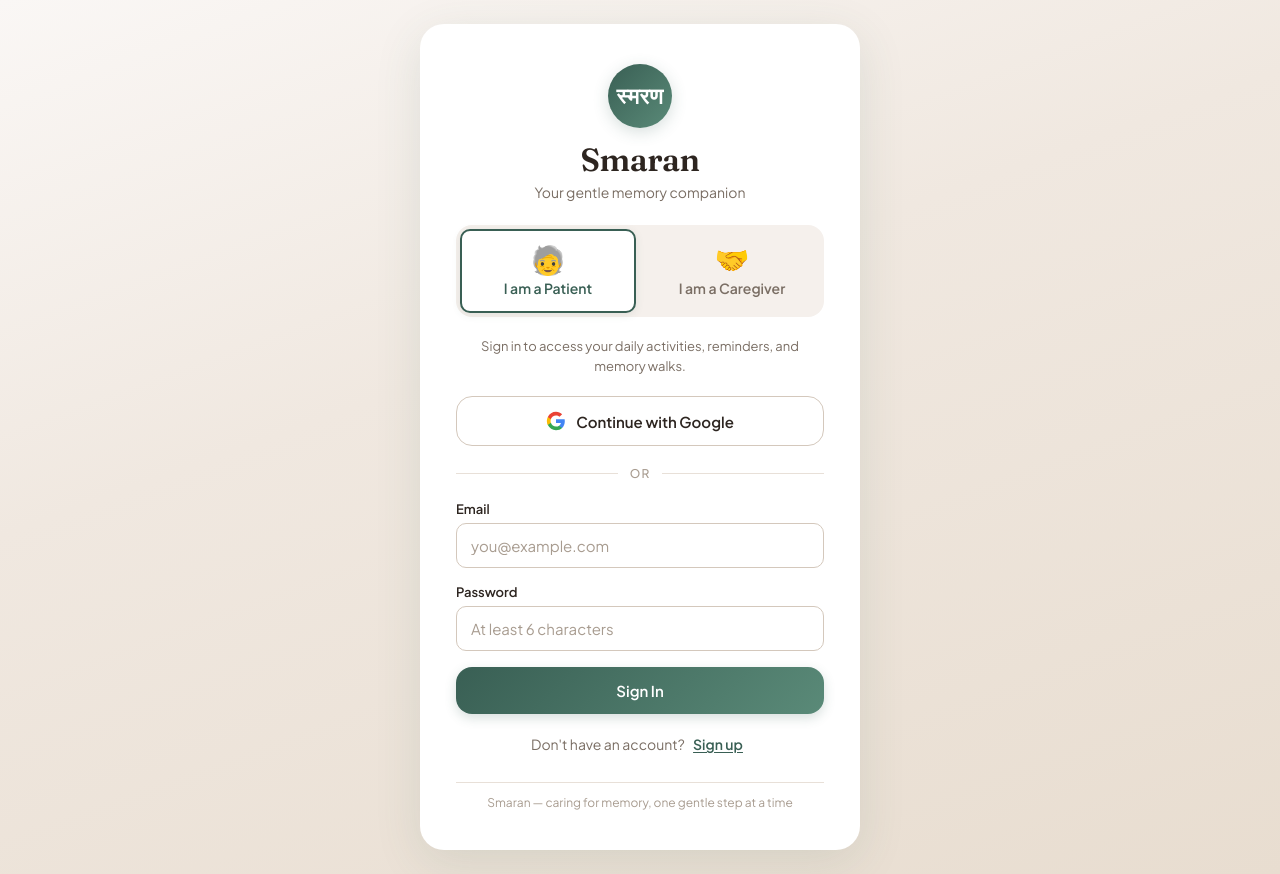
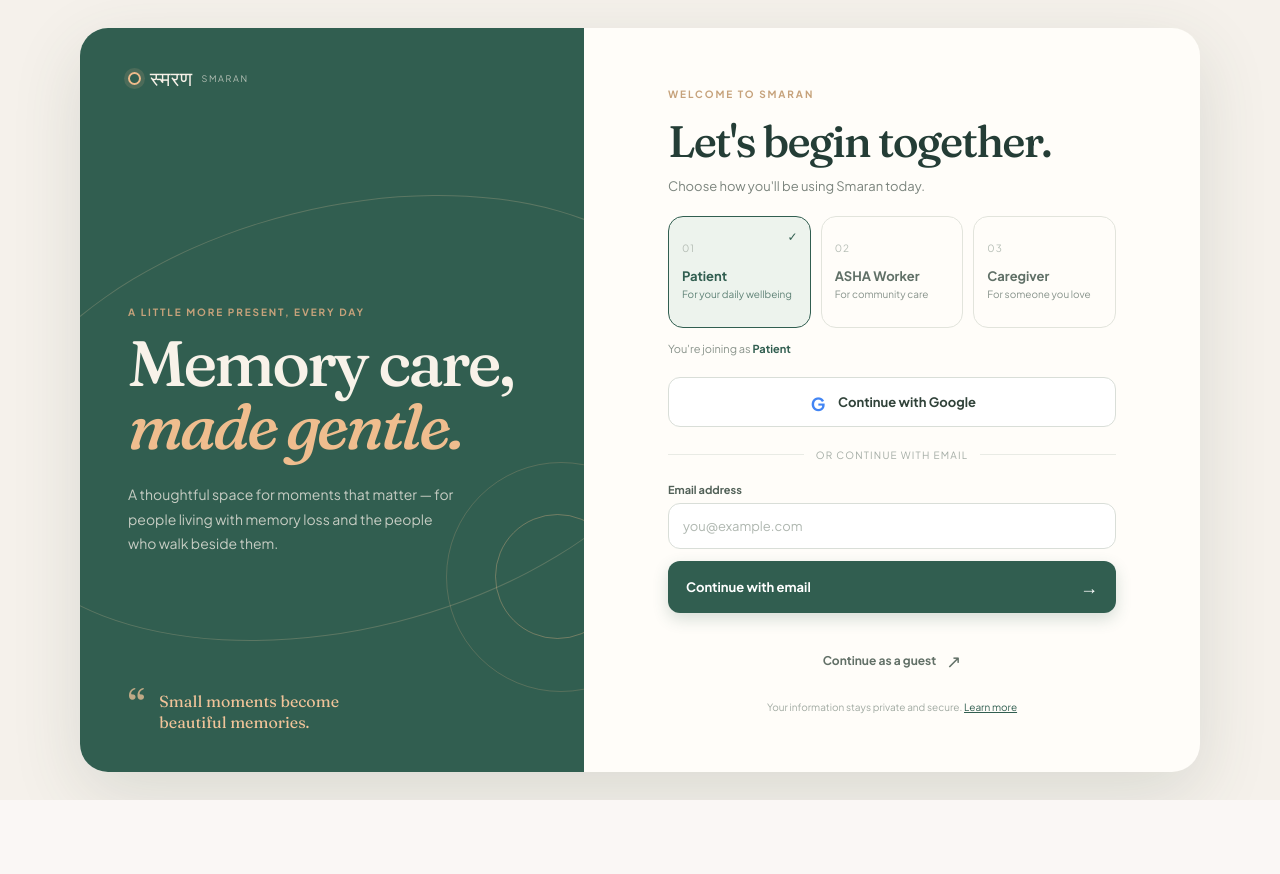
Before and after one commit to ghoshayan965-afk/Smaran, a React (Vite) app: page / in a window 1280 px wide. After the commit the page ends 800 px from the top, so only its background shows below. Built offline with nearby package versions, Linux system fonts and the light colour scheme; no server answers.

Commit message:
Create Smaran role-based auth page

```diff
--- a/src/App.tsx
+++ b/src/App.tsx
@@ -1,31 +1,5 @@
-import { useAuth } from './lib/auth';
 import AuthPage from './components/AuthPage';
-import PatientApp from './components/PatientApp';
-import CaregiverDashboard from './components/CaregiverDashboard';
 
 export default function App() {
-  const { session, profile, loading } = useAuth();
-
-  if (loading) {
-    return (
-      <div className="auth-page">
-        <div className="auth-card">
-          <div className="auth-loading">
-            <div className="dash-spinner" />
-            <p>Loading Smaran...</p>
-          </div>
-        </div>
-      </div>
-    );
-  }
-
-  if (!session || !profile) {
-    return <AuthPage />;
-  }
-
-  if (profile.role === 'caregiver') {
-    return <CaregiverDashboard />;
-  }
-
-  return <PatientApp />;
+  return <AuthPage />;
 }
--- a/src/components/AuthPage.tsx
+++ b/src/components/AuthPage.tsx
@@ -1,181 +1,65 @@
 import { useState } from 'react';
-import { supabase } from '../lib/supabase';
-import { useAuth } from '../lib/auth';
 
-type Role = 'patient' | 'caregiver';
+type Role = 'patient' | 'asha' | 'caregiver';
+
+const roles = [
+  { id: 'patient' as const, label: 'Patient', description: 'For your daily wellbeing', icon: '01' },
+  { id: 'asha' as const, label: 'ASHA Worker', description: 'For community care', icon: '02' },
+  { id: 'caregiver' as const, label: 'Caregiver', description: 'For someone you love', icon: '03' },
+];
 
 export default function AuthPage() {
-  const { refreshProfile } = useAuth();
   const [role, setRole] = useState<Role>('patient');
-  const [mode, setMode] = useState<'signin' | 'signup'>('signin');
   const [email, setEmail] = useState('');
-  const [password, setPassword] = useState('');
-  const [name, setName] = useState('');
-  const [error, setError] = useState('');
-  const [busy, setBusy] = useState(false);
+  const [message, setMessage] = useState('');
 
-  const handleEmailAuth = async (e: React.FormEvent) => {
-    e.preventDefault();
-    setError('');
-    setBusy(true);
-    try {
-      if (mode === 'signup') {
-        const { error: signUpError } = await supabase.auth.signUp({
-          email,
-          password,
-          options: { data: { role, display_name: name || email.split('@')[0] } },
-        });
-        if (signUpError) throw signUpError;
-        const { error: signInError } = await supabase.auth.signInWithPassword({ email, password });
-        if (signInError) throw signInError;
-      } else {
-        const { error: signInError } = await supabase.auth.signInWithPassword({ email, password });
-        if (signInError) throw signInError;
-      }
-      await refreshProfile();
-    } catch (err) {
-      setError(err instanceof Error ? err.message : 'Something went wrong. Please try again.');
-    } finally {
-      setBusy(false);
-    }
-  };
+  const selectedRole = roles.find((item) => item.id === role);
 
-  const handleGoogle = async () => {
-    setError('');
-    setBusy(true);
-    try {
-      const { error: oauthError } = await supabase.auth.signInWithOAuth({
-        provider: 'google',
-        options: {
-          redirectTo: window.location.origin,
-          queryParams: { access_type: 'offline', prompt: 'consent' },
-        },
-      });
-      if (oauthError) throw oauthError;
-    } catch (err) {
-      setError(err instanceof Error ? err.message : 'Google sign-in failed. Please try again.');
-      setBusy(false);
-    }
-  };
+  const showDemoMessage = (text: string) => setMessage(`${text} is ready to connect.`);
 
   return (
-    <div className="auth-page">
-      <div className="auth-card">
-        <div className="auth-header">
-          <div className="auth-logo">
-            <span className="auth-logo-mark">स्मरण</span>
+    <main className="auth-page">
+      <div className="auth-shell">
+        <section className="auth-story" aria-label="About Smaran">
+          <div className="story-topline"><span className="story-sun" /> स्मरण <span>SMARAN</span></div>
+          <div className="story-copy">
+            <p className="eyebrow">A little more present, every day</p>
+            <h1>Memory care,<br /><em>made gentle.</em></h1>
+            <p className="story-description">A thoughtful space for moments that matter — for people living with memory loss and the people who walk beside them.</p>
           </div>
-          <h1 className="auth-title">Smaran</h1>
-          <p className="auth-subtitle">Your gentle memory companion</p>
-        </div>
+          <div className="story-note"><span className="note-mark">“</span><p>Small moments become<br />beautiful memories.</p></div>
+          <div className="story-orbit orbit-one" /><div className="story-orbit orbit-two" />
+        </section>
 
-        <div className="role-toggle">
-          <button
-            className={`role-btn ${role === 'patient' ? 'active' : ''}`}
-            onClick={() => setRole('patient')}
-            type="button"
-          >
-            <span className="role-icon">🧓</span>
-            <span className="role-label">I am a Patient</span>
-          </button>
-          <button
-            className={`role-btn ${role === 'caregiver' ? 'active' : ''}`}
-            onClick={() => setRole('caregiver')}
-            type="button"
-          >
-            <span className="role-icon">🤝</span>
-            <span className="role-label">I am a Caregiver</span>
-          </button>
-        </div>
-
-        {role === 'patient' && (
-          <p className="role-hint">
-            Sign in to access your daily activities, reminders, and memory walks.
-          </p>
-        )}
-        {role === 'caregiver' && (
-          <p className="role-hint">
-            Sign in to monitor your loved one's progress, mood, and daily engagement.
-          </p>
-        )}
-
-        <button className="google-btn" onClick={handleGoogle} disabled={busy} type="button">
-          <svg className="google-icon" viewBox="0 0 24 24" width="20" height="20">
-            <path fill="#4285F4" d="M22.56 12.25c0-.78-.07-1.53-.2-2.25H12v4.26h5.92c-.26 1.37-1.04 2.53-2.21 3.31v2.77h3.57c2.08-1.92 3.28-4.74 3.28-8.09z"/>
-            <path fill="#34A853" d="M12 23c2.97 0 5.46-.98 7.28-2.66l-3.57-2.77c-.98.66-2.23 1.06-3.71 1.06-2.86 0-5.29-1.93-6.16-4.53H2.18v2.84C3.99 20.53 7.7 23 12 23z"/>
-            <path fill="#FBBC05" d="M5.84 14.09c-.22-.66-.35-1.36-.35-2.09s.13-1.43.35-2.09V7.07H2.18C1.43 8.55 1 10.22 1 12s.43 3.45 1.18 4.93l2.85-2.22.81-.62z"/>
-            <path fill="#EA4335" d="M12 5.38c1.62 0 3.06.56 4.21 1.64l3.15-3.15C17.45 2.09 14.97 1 12 1 7.7 1 3.99 3.47 2.18 7.07l3.6 2.84C6.71 7.31 9.14 5.38 12 5.38z"/>
-          </svg>
-          <span>Continue with Google</span>
-        </button>
-
-        <div className="auth-divider">
-          <span>or</span>
-        </div>
-
-        <form className="auth-form" onSubmit={handleEmailAuth}>
-          {mode === 'signup' && (
-            <div className="form-field">
-              <label htmlFor="name">Your Name</label>
-              <input
-                id="name"
-                type="text"
-                value={name}
-                onChange={(e) => setName(e.target.value)}
-                placeholder="Enter your name"
-                autoComplete="name"
-              />
-            </div>
-          )}
-          <div className="form-field">
-            <label htmlFor="email">Email</label>
-            <input
-              id="email"
-              type="email"
-              value={email}
-              onChange={(e) => setEmail(e.target.value)}
-              placeholder="you@example.com"
-              required
-              autoComplete="email"
-            />
-          </div>
-          <div className="form-field">
-            <label htmlFor="password">Password</label>
-            <input
-              id="password"
-              type="password"
-              value={password}
-              onChange={(e) => setPassword(e.target.value)}
-              placeholder="At least 6 characters"
-              required
-              minLength={6}
-              autoComplete={mode === 'signup' ? 'new-password' : 'current-password'}
-            />
+        <section className="auth-card" aria-labelledby="auth-title">
+          <div className="auth-header">
+            <div className="auth-mobile-mark">स्मरण <span>SMARAN</span></div>
+            <p className="eyebrow">Welcome to Smaran</p>
+            <h2 id="auth-title">Let&apos;s begin together.</h2>
+            <p>Choose how you&apos;ll be using Smaran today.</p>
           </div>
 
-          {error && <p className="auth-error">{error}</p>}
+          <div className="role-grid" role="group" aria-label="Choose your role">
+            {roles.map((item) => (
+              <button key={item.id} className={`role-card ${role === item.id ? 'active' : ''}`} onClick={() => setRole(item.id)} type="button" aria-pressed={role === item.id}>
+                <span className="role-number">{item.icon}</span><span className="role-card-label">{item.label}</span><span className="role-card-description">{item.description}</span><span className="role-check">✓</span>
+              </button>
+            ))}
+          </div>
 
-          <button className="auth-submit" type="submit" disabled={busy}>
-            {busy ? 'Please wait...' : mode === 'signup' ? 'Create Account' : 'Sign In'}
-          </button>
-        </form>
+          <p className="selected-role">You&apos;re joining as <strong>{selectedRole?.label}</strong></p>
 
-        <p className="auth-switch">
-          {mode === 'signin' ? "Don't have an account? " : 'Already have an account? '}
-          <button
-            className="auth-switch-btn"
-            onClick={() => {
-              setMode(mode === 'signin' ? 'signup' : 'signin');
-              setError('');
-            }}
-            type="button"
-          >
-            {mode === 'signin' ? 'Sign up' : 'Sign in'}
-          </button>
-        </p>
-
-        <p className="auth-footer">Smaran — caring for memory, one gentle step at a time</p>
+          <button className="google-btn" onClick={() => showDemoMessage('Google sign in')} type="button"><span className="google-g">G</span> Continue with Google</button>
+          <div className="auth-divider"><span>or continue with email</span></div>
+          <form className="auth-form" onSubmit={(event) => { event.preventDefault(); showDemoMessage('Email sign in'); }}>
+            <div className="form-field"><label htmlFor="email">Email address</label><input id="email" type="email" value={email} onChange={(event) => setEmail(event.target.value)} placeholder="you@example.com" required autoComplete="email" /></div>
+            <button className="auth-submit" type="submit">Continue with email <span>→</span></button>
+          </form>
+          <button className="guest-btn" type="button" onClick={() => showDemoMessage('Guest access')}>Continue as a guest <span>↗</span></button>
+          {message && <p className="auth-demo-message" role="status">{message}</p>}
+          <p className="auth-privacy">Your information stays private and secure. <a href="#privacy">Learn more</a></p>
+        </section>
       </div>
-    </div>
+    </main>
   );
 }
--- a/src/main.tsx
+++ b/src/main.tsx
@@ -1,13 +1,8 @@
 import { createRoot } from 'react-dom/client';
 import './styles.css';
-import { AuthProvider } from './lib/auth';
 import App from './App';
 
 const rootEl = document.getElementById('root');
 if (rootEl) {
-  createRoot(rootEl).render(
-    <AuthProvider>
-      <App />
-    </AuthProvider>
-  );
+  createRoot(rootEl).render(<App />);
 }
--- a/src/styles.css
+++ b/src/styles.css
@@ -171,271 +171,36 @@ input {
 
 /* ============ Auth Page ============ */
 
-.auth-page {
-  min-height: 100vh;
-  display: flex;
-  align-items: center;
-  justify-content: center;
-  padding: 24px 16px;
-  background: linear-gradient(160deg, #faf7f5 0%, #f0e8e0 40%, #e8ddd0 100%);
+.auth-page { min-height: 100vh; padding: 28px; background: #f5f1eb; color: #243d36; }
+.auth-shell { width: min(1120px, 100%); min-height: calc(100vh - 56px); margin: auto; display: grid; grid-template-columns: 0.9fr 1.1fr; overflow: hidden; border-radius: 28px; background: #fffdf9; box-shadow: 0 22px 70px rgba(55, 76, 65, .14); }
+.auth-story { position: relative; overflow: hidden; display: flex; flex-direction: column; justify-content: space-between; padding: 38px 48px; background: #315e50; color: #f8f2e9; }
+.auth-story::before { content: ''; position: absolute; inset: 24% -25% auto -20%; height: 420px; border: 1px solid rgba(240, 204, 165, .22); border-radius: 50%; transform: rotate(-14deg); }
+.story-topline, .auth-mobile-mark { position: relative; display: flex; align-items: center; gap: 9px; font-family: 'Fraunces', serif; font-size: 20px; letter-spacing: .02em; }
+.story-topline span:last-child, .auth-mobile-mark span { font-family: 'Plus Jakarta Sans', sans-serif; font-size: 9px; letter-spacing: .18em; opacity: .65; }
+.story-sun { width: 13px; height: 13px; border: 2px solid #edba8b; border-radius: 50%; box-shadow: 0 0 0 4px rgba(237,186,139,.14); }
+.story-copy { position: relative; max-width: 410px; margin-top: 80px; }
+.eyebrow { margin: 0 0 14px; color: #c6a27b; font-size: 10px; font-weight: 700; letter-spacing: .19em; text-transform: uppercase; }
+.story-copy h1 { margin: 0; font-family: 'Fraunces', serif; font-size: clamp(42px, 5vw, 66px); font-weight: 500; line-height: .98; letter-spacing: -.045em; }
+.story-copy h1 em { color: #efbd8e; font-style: italic; }
+.story-description { max-width: 330px; margin: 25px 0 0; color: rgba(248,242,233,.75); font-size: 14px; line-height: 1.75; }
+.story-note { position: relative; display: flex; gap: 14px; align-items: flex-start; color: #f0c399; font-family: 'Fraunces', serif; font-size: 16px; line-height: 1.35; }
+.story-note p { margin: 0; }.note-mark { font-size: 42px; line-height: .7; opacity: .75; }.story-orbit { position: absolute; width: 230px; height: 230px; border: 1px solid rgba(237,186,139,.2); border-radius: 50%; right: -92px; bottom: 80px; }.orbit-two { width: 125px; height: 125px; right: -36px; bottom: 133px; border-color: rgba(237,186,139,.34); }
+.auth-card { width: 100%; max-width: 600px; justify-self: center; align-self: center; padding: 52px 76px; display: flex; flex-direction: column; gap: 22px; }
+.auth-header { text-align: left; }.auth-mobile-mark { display: none; color: #315e50; }.auth-header h2 { margin: 0; color: #243d36; font-family: 'Fraunces', serif; font-size: clamp(32px, 4vw, 44px); font-weight: 500; letter-spacing: -.04em; }.auth-header > p:last-child { margin: 10px 0 0; color: #7b847d; font-size: 13px; }
+.role-grid { display: grid; grid-template-columns: repeat(3, 1fr); gap: 10px; }.role-card { position: relative; min-height: 112px; padding: 15px 13px; border: 1px solid #e2e4dc; border-radius: 15px; background: #fffdf9; color: #607067; text-align: left; cursor: pointer; transition: border-color .18s, background .18s, transform .18s; }.role-card:hover { transform: translateY(-2px); border-color: #9db3a3; }.role-card.active { border-color: #315e50; background: #edf3ed; color: #315e50; }.role-number { display: block; margin-bottom: 14px; color: #b5bdb5; font-size: 10px; letter-spacing: .1em; }.role-card-label { display: block; font-size: 13px; font-weight: 700; }.role-card-description { display: block; margin-top: 4px; font-size: 10px; line-height: 1.3; opacity: .75; }.role-check { display: none; position: absolute; top: 12px; right: 12px; font-size: 12px; }.role-card.active .role-check { display: block; }.selected-role { margin: -8px 0 0; color: #89938b; font-size: 11px; }.selected-role strong { color: #315e50; }
+.google-btn, .guest-btn { display: flex; align-items: center; justify-content: center; gap: 10px; width: 100%; padding: 14px 20px; border: 1px solid #d9ded8; border-radius: 12px; background: #fff; color: #304239; font-size: 13px; font-weight: 700; cursor: pointer; transition: background .18s, box-shadow .18s; }.google-btn:hover, .guest-btn:hover { background: #f7faf6; box-shadow: 0 5px 15px rgba(49,94,80,.08); }.google-g { display: grid; place-items: center; width: 20px; height: 20px; color: #4285f4; font-size: 18px; font-weight: 800; }.auth-divider { display: flex; align-items: center; gap: 12px; color: #a5ada6; font-size: 10px; letter-spacing: .12em; text-transform: uppercase; }.auth-divider::before, .auth-divider::after { content: ''; flex: 1; height: 1px; background: #e9ebe5; }
+.auth-form { display: flex; flex-direction: column; gap: 12px; }.form-field { display: flex; flex-direction: column; gap: 7px; }.form-field label { color: #526158; font-size: 11px; font-weight: 700; }.form-field input { width: 100%; padding: 14px; border: 1px solid #d9ded8; border-radius: 12px; background: #fff; color: #243d36; font-size: 13px; outline: none; }.form-field input:focus { border-color: #5a8a78; box-shadow: 0 0 0 3px rgba(90,138,120,.12); }.form-field input::placeholder { color: #afb7b0; }.auth-submit { display: flex; align-items: center; justify-content: space-between; width: 100%; padding: 14px 18px; border: 0; border-radius: 12px; background: #315e50; color: #fff; font-size: 13px; font-weight: 700; cursor: pointer; box-shadow: 0 6px 16px rgba(49,94,80,.2); }.auth-submit span, .guest-btn span { font-size: 18px; font-weight: 400; }.guest-btn { border: 0; background: transparent; color: #627067; font-size: 12px; }.auth-demo-message { margin: -10px 0 0; color: #315e50; font-size: 11px; text-align: center; }.auth-privacy { margin: -7px 0 0; color: #a1aaa2; font-size: 10px; text-align: center; }.auth-privacy a { color: #315e50; text-decoration: underline; }@media (max-width: 780px) {
+  .auth-page { padding: 0; }
+  .auth-shell { min-height: 100vh; grid-template-columns: 1fr; border-radius: 0; }
+  .auth-story { min-height: 210px; padding: 24px 26px; }
+  .story-copy { margin-top: 32px; }.story-copy h1 { font-size: 42px; }.story-description, .story-note, .story-orbit { display: none; }
+  .auth-card { max-width: 560px; padding: 34px 26px 30px; }
+  .auth-mobile-mark { display: flex; margin-bottom: 28px; font-size: 18px; }.auth-mobile-mark span { color: #7a8c80; }
+  .auth-header h2 { font-size: 34px; }
 }
 
-.auth-card {
-  width: 100%;
-  max-width: 440px;
-  background: var(--c-surface);
-  border-radius: var(--radius-lg);
-  box-shadow: var(--c-shadow-lg);
-  padding: 40px 36px;
-  display: flex;
-  flex-direction: column;
-  gap: 20px;
-}
-
-.auth-header {
-  text-align: center;
-  margin-bottom: 4px;
-}
-
-.auth-logo {
-  display: inline-flex;
-  align-items: center;
-  justify-content: center;
-  width: 64px;
-  height: 64px;
-  border-radius: 50%;
-  background: linear-gradient(135deg, var(--c-primary) 0%, var(--c-primary-light) 100%);
-  margin-bottom: 12px;
-  box-shadow: 0 4px 16px rgba(57, 95, 84, 0.2);
-}
-
-.auth-logo-mark {
-  font-family: 'Fraunces', serif;
-  font-size: 22px;
-  font-weight: 600;
-  color: #fff;
-  letter-spacing: 0.5px;
-}
-
-.auth-title {
-  font-family: 'Fraunces', serif;
-  font-size: 32px;
-  font-weight: 600;
-  color: var(--c-text);
-  margin: 0;
-  letter-spacing: -0.5px;
-}
-
-.auth-subtitle {
-  font-size: 14px;
-  color: var(--c-text-muted);
-  margin: 4px 0 0;
-}
-
-.role-toggle {
-  display: flex;
-  gap: 8px;
-  padding: 4px;
-  background: var(--c-surface-alt);
-  border-radius: var(--radius);
-}
-
-.role-btn {
-  flex: 1;
-  display: flex;
-  flex-direction: column;
-  align-items: center;
-  gap: 6px;
-  padding: 14px 8px;
-  border: 2px solid transparent;
-  border-radius: var(--radius-sm);
-  background: transparent;
-  color: var(--c-text-muted);
-  cursor: pointer;
-  transition: all 200ms ease;
-}
-
-.role-btn.active {
-  background: var(--c-surface);
-  border-color: var(--c-primary);
-  color: var(--c-primary);
-  box-shadow: 0 2px 8px rgba(57, 95, 84, 0.1);
-}
-
-.role-btn:hover:not(.active) {
-  color: var(--c-text);
-}
-
-.role-icon {
-  font-size: 28px;
-  line-height: 1;
-}
-
-.role-label {
-  font-size: 14px;
-  font-weight: 600;
-}
-
-.role-hint {
-  font-size: 13px;
-  color: var(--c-text-muted);
-  text-align: center;
-  margin: 0;
-  line-height: 1.5;
-  padding: 0 8px;
-}
-
-.google-btn {
-  display: flex;
-  align-items: center;
-  justify-content: center;
-  gap: 10px;
-  width: 100%;
-  padding: 14px 20px;
-  border: 1.5px solid var(--c-border-strong);
-  border-radius: var(--radius);
-  background: var(--c-surface);
-  color: var(--c-text);
-  font-size: 15px;
-  font-weight: 600;
-  cursor: pointer;
-  transition: background 180ms ease, box-shadow 180ms ease;
-}
-
-.google-btn:hover:not(:disabled) {
-  background: #f8f5f3;
-  box-shadow: 0 2px 8px rgba(0, 0, 0, 0.04);
-}
-
-.google-btn:disabled {
-  opacity: 0.6;
-  cursor: not-allowed;
-}
-
-.google-icon {
-  flex-shrink: 0;
-}
-
-.auth-divider {
-  display: flex;
-  align-items: center;
-  gap: 12px;
-  color: var(--c-text-light);
-  font-size: 12px;
-  font-weight: 500;
-  text-transform: uppercase;
-  letter-spacing: 1px;
-}
-
-.auth-divider::before,
-.auth-divider::after {
-  content: '';
-  flex: 1;
-  height: 1px;
-  background: var(--c-border);
-}
-
-.auth-form {
-  display: flex;
-  flex-direction: column;
-  gap: 16px;
-}
-
-.form-field {
-  display: flex;
-  flex-direction: column;
-  gap: 6px;
-}
-
-.form-field label {
-  font-size: 13px;
-  font-weight: 600;
-  color: var(--c-text);
-}
-
-.form-field input {
-  padding: 12px 14px;
-  border: 1.5px solid var(--c-border-strong);
-  border-radius: var(--radius-sm);
-  background: var(--c-surface);
-  color: var(--c-text);
-  font-size: 15px;
-  outline: none;
-  transition: border-color 180ms ease, box-shadow 180ms ease;
-}
-
-.form-field input:focus {
-  border-color: var(--c-primary-light);
-  box-shadow: 0 0 0 3px rgba(90, 138, 120, 0.12);
-}
-
-.form-field input::placeholder {
-  color: var(--c-text-light);
-}
-
-.auth-error {
-  margin: 0;
-  padding: 10px 14px;
-  border-radius: var(--radius-sm);
-  background: var(--c-error-bg);
-  color: var(--c-error);
-  font-size: 13px;
-  line-height: 1.4;
-}
-
-.auth-submit {
-  width: 100%;
-  padding: 14px 20px;
-  border: none;
-  border-radius: var(--radius);
-  background: linear-gradient(135deg, var(--c-primary) 0%, var(--c-primary-light) 100%);
-  color: #fff;
-  font-size: 15px;
-  font-weight: 600;
-  cursor: pointer;
-  transition: transform 120ms ease, box-shadow 180ms ease;
-  box-shadow: 0 4px 12px rgba(57, 95, 84, 0.2);
-}
-
-.auth-submit:hover:not(:disabled) {
-  transform: translateY(-1px);
-  box-shadow: 0 6px 20px rgba(57, 95, 84, 0.28);
-}
-
-.auth-submit:active:not(:disabled) {
-  transform: translateY(0);
-}
-
-.auth-submit:disabled {
-  opacity: 0.6;
-  cursor: not-allowed;
-}
-
-.auth-switch {
-  text-align: center;
-  font-size: 14px;
-  color: var(--c-text-muted);
-  margin: 0;
-}
-
-.auth-switch-btn {
-  border: none;
-  background: none;
-  color: var(--c-primary);
-  font-weight: 600;
-  font-size: 14px;
-  cursor: pointer;
-  text-decoration: underline;
-  text-underline-offset: 2px;
-}
-
-.auth-footer {
-  text-align: center;
-  font-size: 12px;
-  color: var(--c-text-light);
-  margin: 8px 0 0;
-  padding-top: 12px;
-  border-top: 1px solid var(--c-border);
+@media (max-width: 420px) {
+  .auth-card { padding: 28px 18px 24px; }.role-grid { gap: 6px; }.role-card { min-height: 106px; padding: 12px 9px; }.role-card-label { font-size: 11px; }.role-card-description { font-size: 9px; }
 }
 
 .auth-loading {
```
